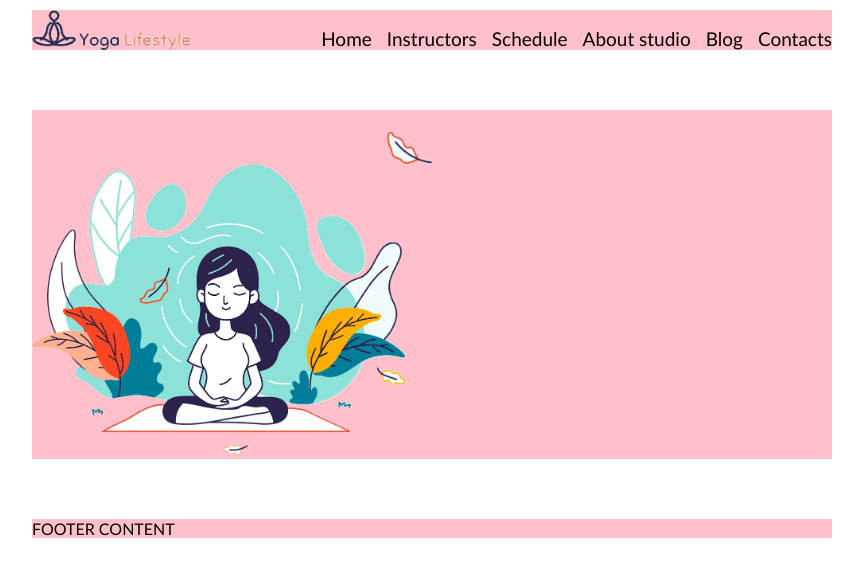
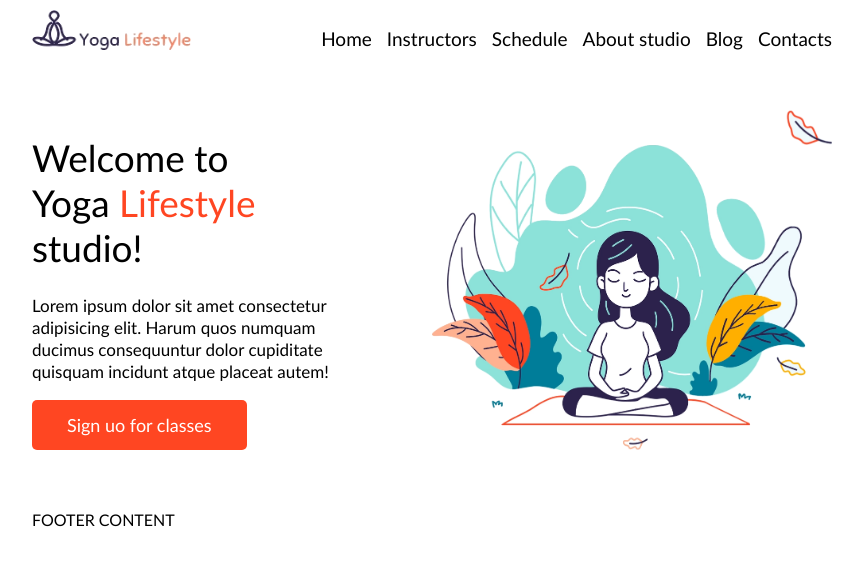
Before and after one commit to tombalv/Yoga, a website: page index.html in a window 1280 px wide. Shown: the whole page, without its empty margins (208-1071 px from the left). Drawn offline with Linux system fonts and the light colour scheme.

Commit message:
Main content

```diff
--- a/css/main.css
+++ b/css/main.css
@@ -7,14 +7,14 @@ body {
   .container {
     float: left;
     width: 800px;
+    display: flex;
+    justify-content: space-between;
     margin-left: calc((100% - 800px) / 2);
     margin-bottom: 60px;
-    background-color: pink;
   }
 
   .main-header {
     display: flex;
-    justify-content: space-between;
     align-items: flex-end;
     margin-top: 10px;
   }
@@ -40,16 +40,30 @@ body {
 
   /* MAIN CONTENT */
   .left-column {
+    width: 40%;
   }
 
   .main-title{
+    font-size: 37px;
+    font-weight: normal;
 
   }
+  .orange {
+    color: #ff4622;
+  }
   .description {
-
+    font-size: 17px;
+    line-height: 22px;
   }
   .btn {
-
+    display: inline-block;
+    padding: 15px 35px;
+    background-color: #ff4622;
+    color: white;
+    font-size: 18px;
+    line-height: 20px;
+    text-decoration: none;
+    border-radius: 5px;
   }
   .right-column {
     width: 50%;
--- a/index.html
+++ b/index.html
@@ -47,9 +47,15 @@
     </header>
     <main class="container">
       <div class="left-column">
-        <h1 class="main-title"></h1>
-        <p class="description"></p>
-        <a class="btn" href=""></a>
+        <h1 class="main-title">
+          Welcome to<br />Yoga <span class="orange"> Lifestyle</span> studio!
+        </h1>
+        <p class="description">
+          Lorem ipsum dolor sit amet consectetur adipisicing elit. Harum quos
+          numquam ducimus consequuntur dolor cupiditate quisquam incidunt atque
+          placeat autem!
+        </p>
+        <a class="btn" href="#"> Sign uo for classes</a>
       </div>
       <img class="right-column" src="./img/girl.png" alt="Girl in yoga pose" />
     </main>
```
